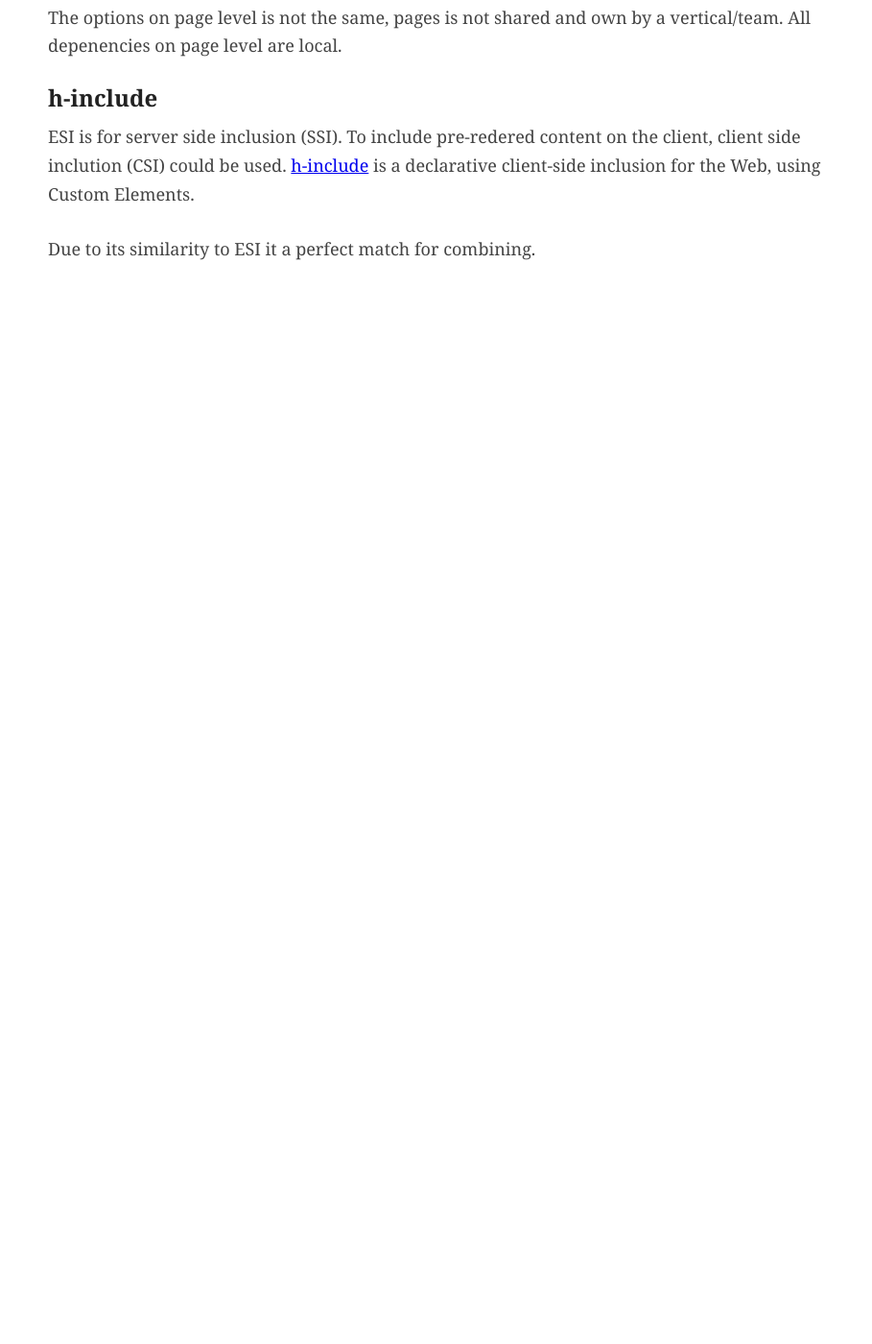
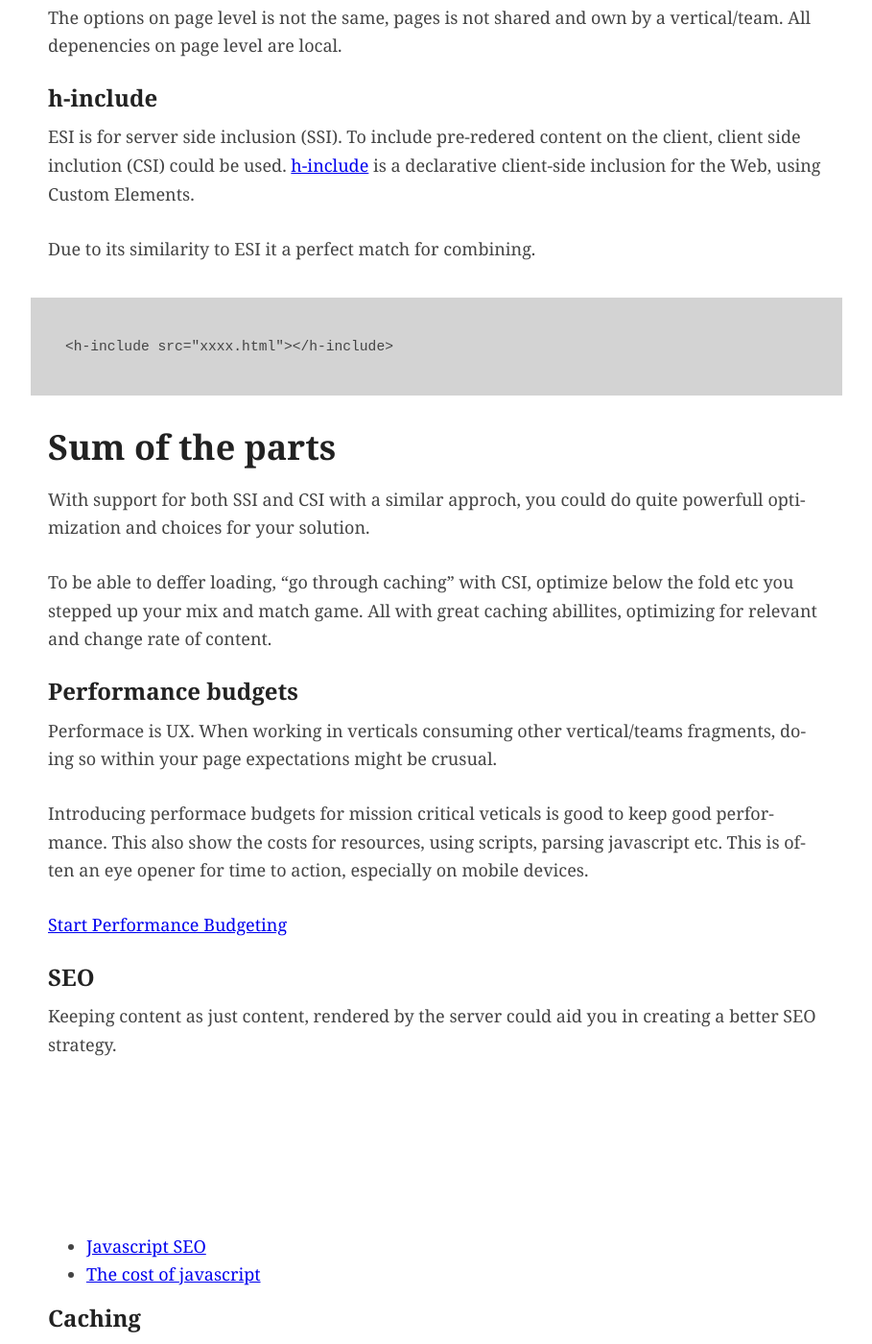
Before and after one commit to perokvist/event-driven-architecture, a Jekyll site: the page built from scs.md, in a window 1280 px wide and 1400 px high, scrolled down 3272 px. Shown: the whole window at 96% size, without its empty margins (185-1094 px from the left). Built offline with Jekyll 4.4.1, drawn with Linux system fonts in a browser that asks for light colours; our own code applies the rules of GitHub Pages for plain Markdown files; before the commit the page ends 3726 px from its top, so only the background shows below that; some of the changed text lies outside the part shown.

Commit message:
sum of parts

````diff
--- a/scs.md
+++ b/scs.md
@@ -59,7 +59,7 @@ Behavior might also be best to do as [progressive enhancement](https://en.wikipe
 The simplest for of ESI looks like this.
 
 ```
-<esi:include src="xxxx"></esi:include>
+<esi:include src="xxxx.html"></esi:include>
 ```
 
 A CDN or middleware with ESI capability will parse and include the document referenced. This is done server side. This also honors the cache header of the source, adding great caching capablities and composition close to the client!
@@ -89,3 +89,30 @@ The options on page level is not the same, pages is not shared and own by a vert
 ESI is for server side inclusion (SSI). To include pre-redered content on the client, client side inclution (CSI) could be used. [h-include](https://github.com/gustafnk/h-include) is a declarative client-side inclusion for the Web, using Custom Elements.
 
 Due to its similarity to ESI it a perfect match for combining.
+
+```
+<h-include src="xxxx.html"></h-include>
+```
+
+## Sum of the parts
+
+With support for both SSI and CSI with a similar approch, you could do quite powerfull optimization and choices for your solution.
+
+To be able to deffer loading, "go through caching" with CSI, optimize below the fold etc you stepped up your mix and match game. All with great caching abillites, optimizing for relevant and change rate of content.
+
+### Performance budgets
+
+Performace is UX. When working in verticals consuming other vertical/teams fragments, doing so within your page expectations might be crusual.
+
+Introducing performace budgets for mission critical veticals is good to keep good performance. This also show the costs for resources, using scripts, parsing javascript etc. This is often an eye opener for time to action, especially on mobile devices.
+
+[Start Performance Budgeting](https://addyosmani.com/blog/performance-budgets/)
+
+### SEO
+
+Keeping content as just content, rendered by the server could aid you in creating a better SEO strategy.
+
+- [Javascript SEO](https://www.elephate.com/blog/ultimate-guide-javascript-seo/)
+- [The cost of javascript](https://medium.com/@addyosmani/the-cost-of-javascript-in-2018-7d8950fbb5d4)
+
+### Caching
````
